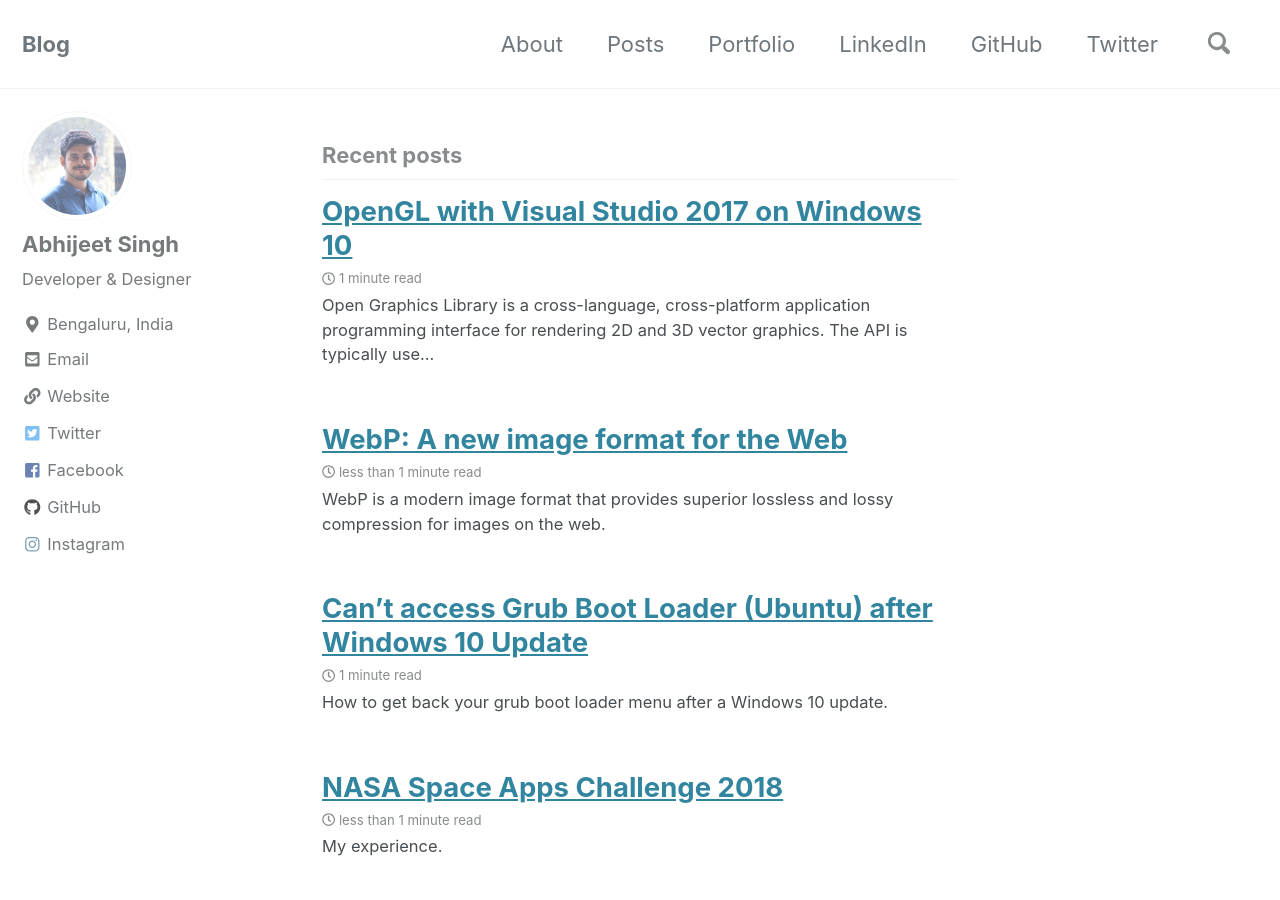
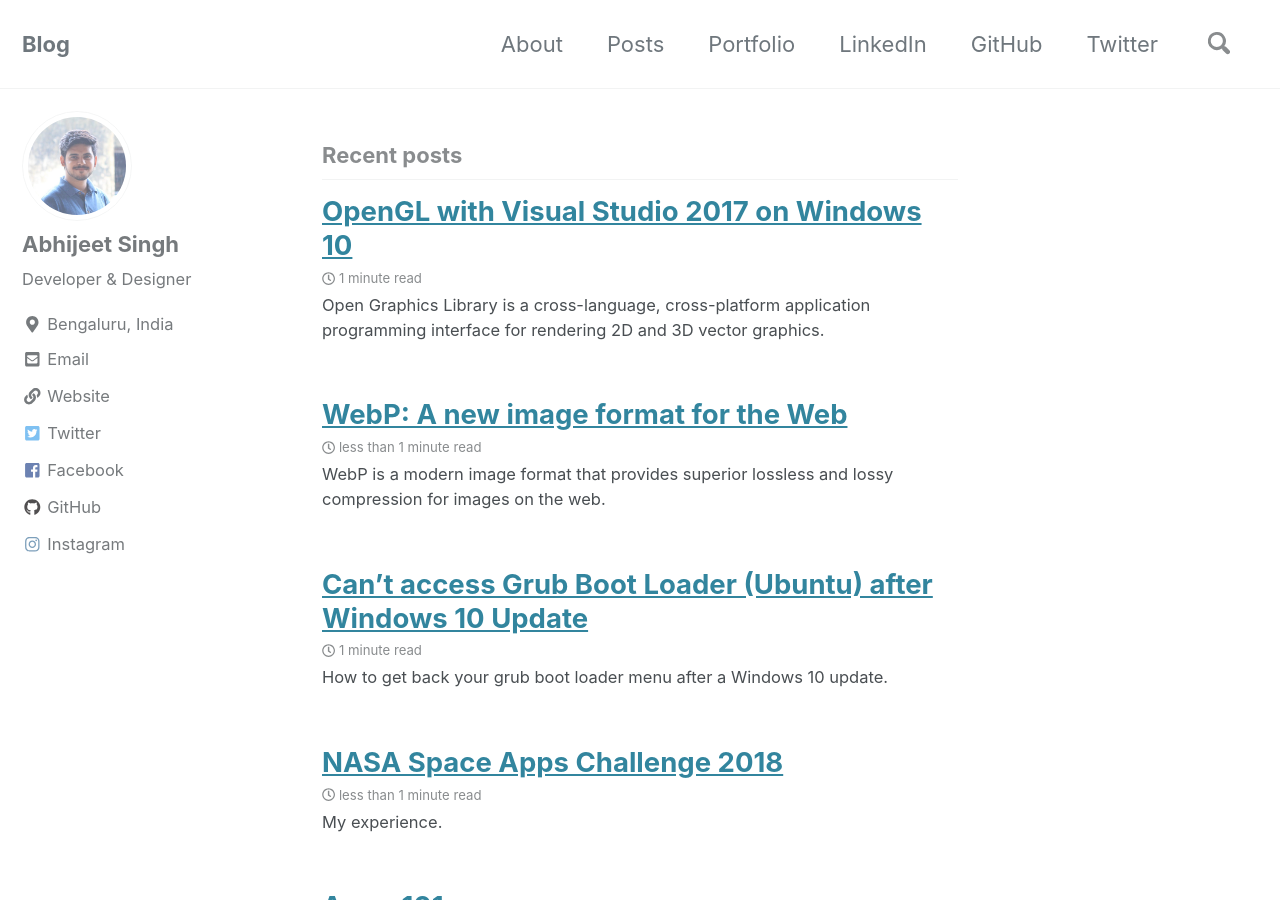
Before and after one commit to cseas/cseas.github.io, a Jekyll site: the page built from index.html, in a window 1280 px wide and 900 px high. Built offline with Jekyll 4.4.1, drawn with Linux system fonts in a browser that asks for light colours; cached includes are drawn as plain includes; nearby versions of some CDN libraries; emoji names are drawn with the system emoji font; the list of posts is cut into pages by our own code.

Commit message:
Trim excerpt

```diff
--- a/_posts/2019-02-10-opengl.md
+++ b/_posts/2019-02-10-opengl.md
@@ -10,7 +10,7 @@
 header:
   image: /assets/images/opengl/opengl-header.png
   teaser: /assets/images/opengl/opengl-teaser.jpg
-excerpt: Open Graphics Library is a cross-language, cross-platform application programming interface for rendering 2D and 3D vector graphics. The API is typically used to interact with a graphics processing unit, to achieve hardware-accelerated rendering.
+excerpt: Open Graphics Library is a cross-language, cross-platform application programming interface for rendering 2D and 3D vector graphics.
 
 sidebar:
   - title: "OpenGL"
```
